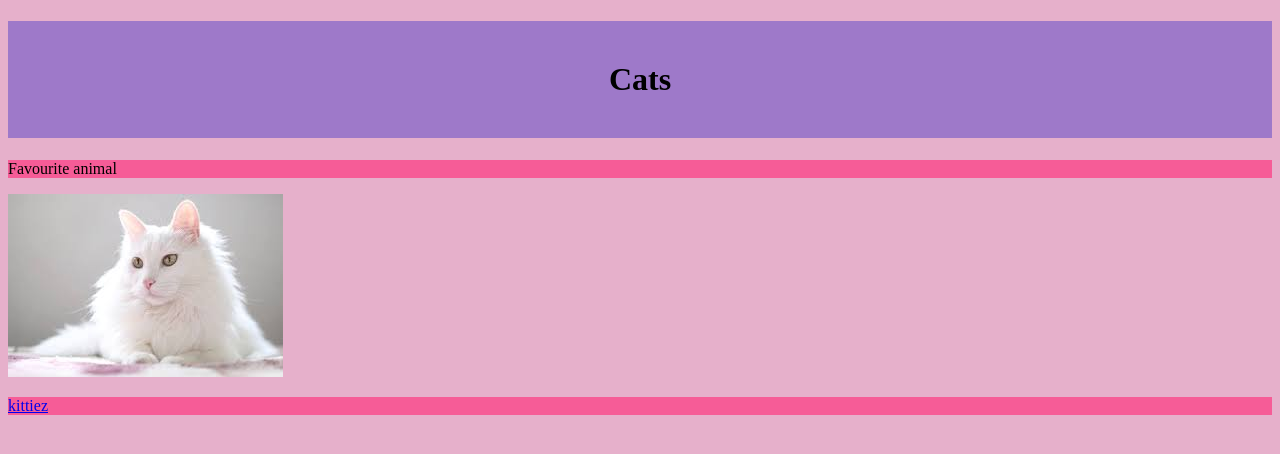
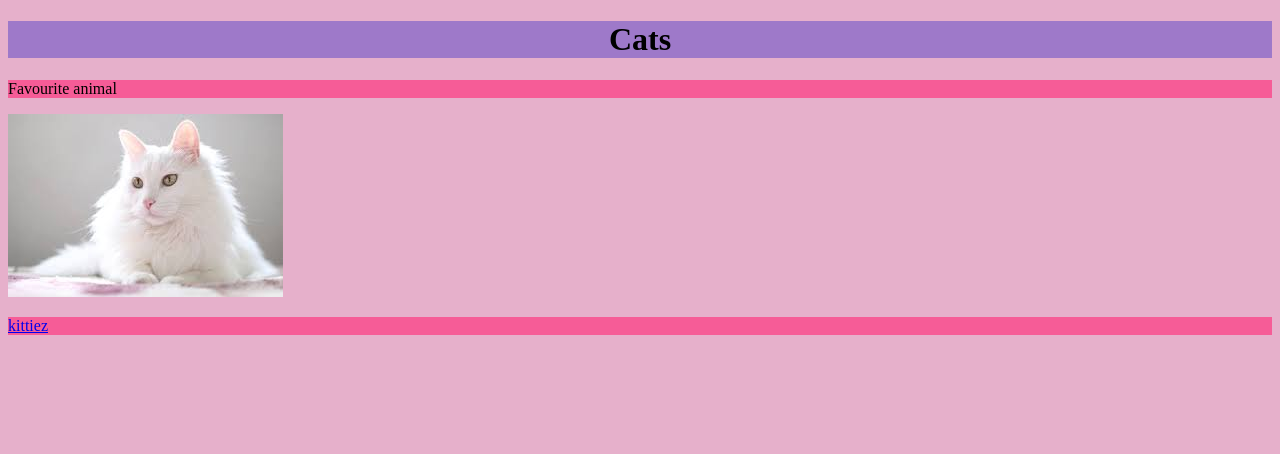
Before and after one commit to MTHS-ICS2O-2-2022/ICS2O-Unit-1-04-Mariam-Kasim, a plain HTML site: page index.html in a window 1280 px wide. Drawn offline with Linux system fonts and the light colour scheme.

Commit message:
chnaged paddin in style.css

```diff
--- a/css/style.css
+++ b/css/style.css
@@ -11,7 +11,7 @@ body {
 h1 {
   background-color: rgb(158, 121, 201);
   color: hsl(86, 100, 87);
-  padding: 40px;
+  padding: 40;
   text-align: center;
 }
 
```
